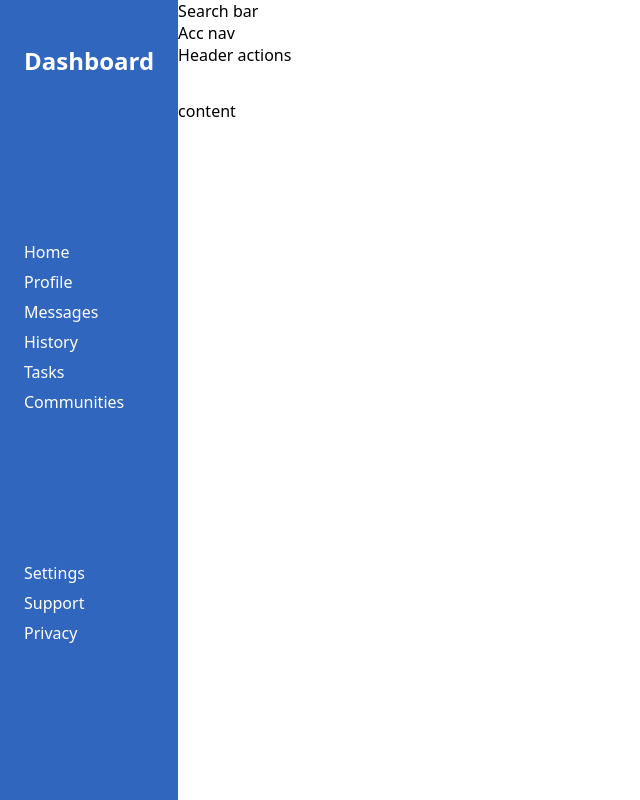
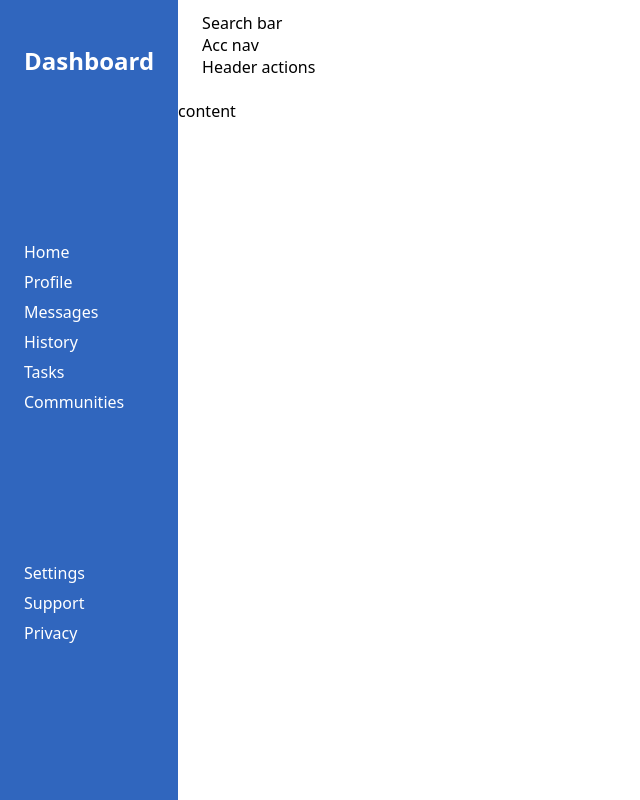
Before and after one commit to weitingyp/odin-admin-dashboard, a plain HTML site: page index.html in a window 1280 px wide. Shown: the whole page, without its empty margins (0-640 px from the left). Drawn offline with Linux system fonts and the light colour scheme.

Commit message:
feat: add padding to heading

```diff
--- a/style.css
+++ b/style.css
@@ -48,6 +48,7 @@ body {
 
 #header{
     grid-area: header;
+    padding: 12px 24px;
 }
 
 #content{
```
